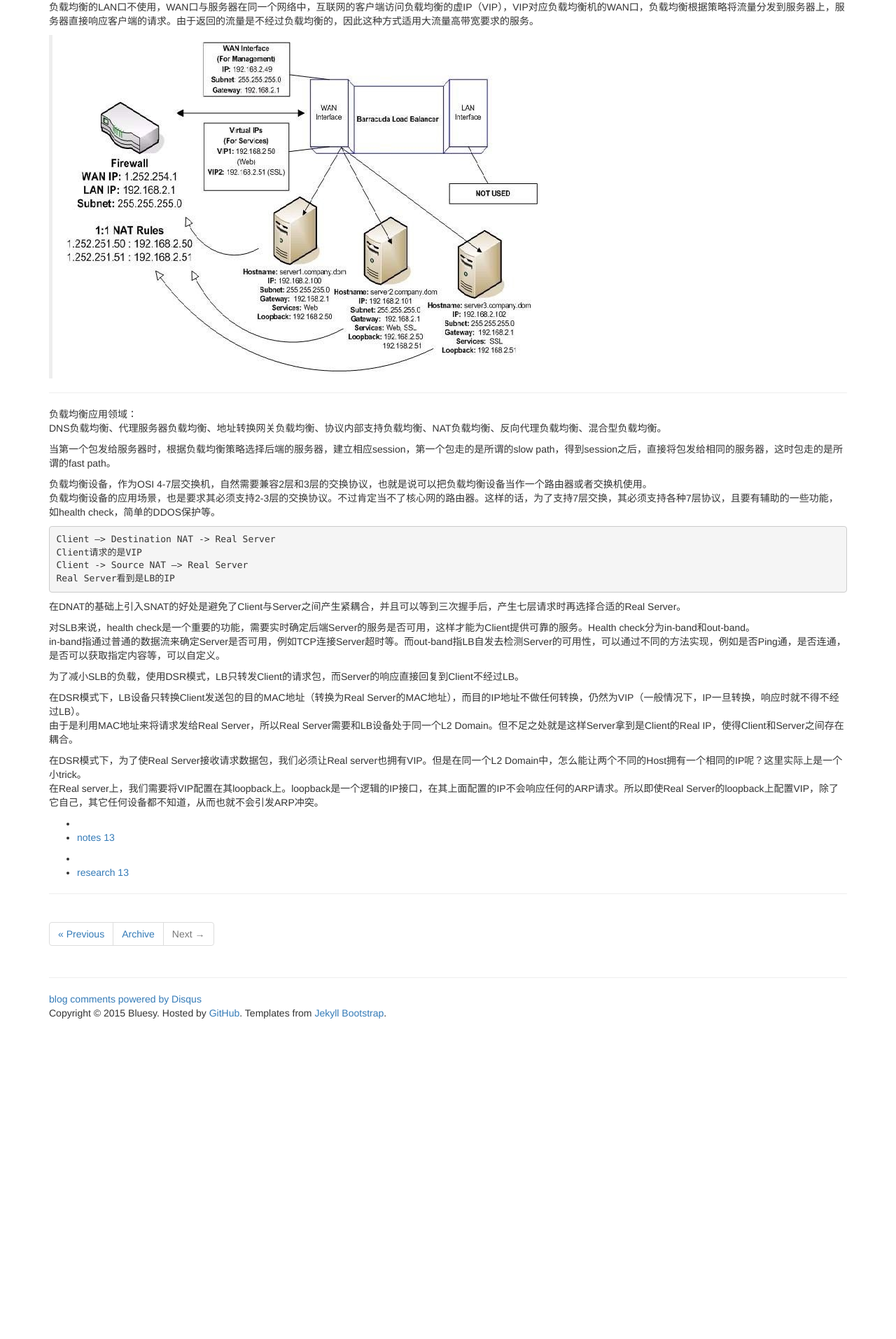
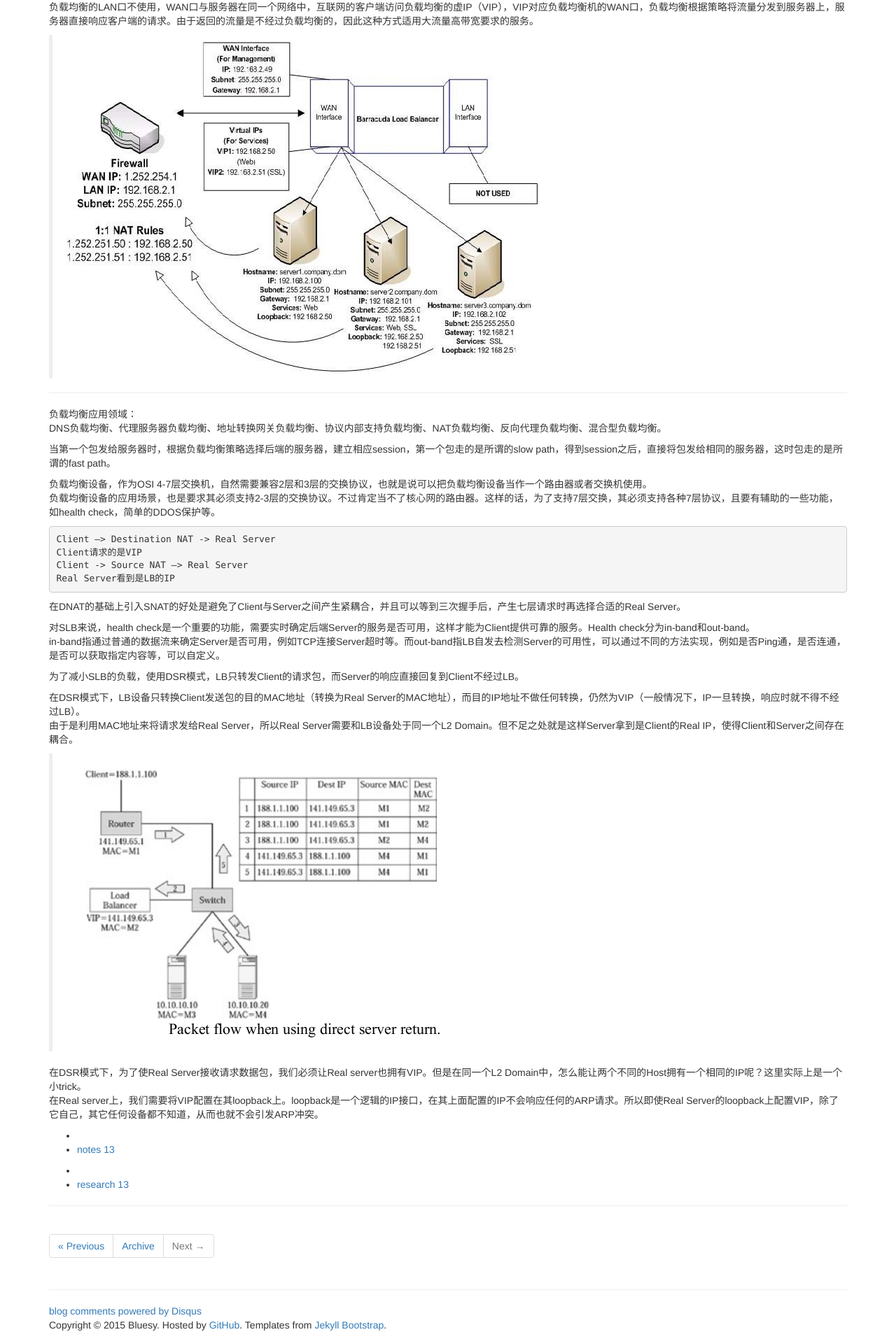
Before and after one commit to wangjunxiao/wangjunxiao.github.io, a Jekyll site: the page built from _posts/2015-8-30-study-notes-of-load-balancer.md, in a window 1280 px wide. Shown: the part 1432-3346 px from the top of the page at 70% size. Built offline with Jekyll 4.4.1, drawn with Linux system fonts in a browser that asks for light colours; nearby versions of some CDN libraries; library files that are not in the unit come from our copies; comment, search, counter and statistics services are not loaded; before the commit the page ends 2900 px from its top, so only the background shows below that.

Commit message:
new post

```diff
--- a/_posts/2015-8-30-study-notes-of-load-balancer.md
+++ b/_posts/2015-8-30-study-notes-of-load-balancer.md
@@ -15,21 +15,21 @@ LB部署方式：路由模式（推荐）<br>
 服务器的网关必须设置成负载均衡机的LAN口地址，且与WAN口分署不同的逻辑网络，因此所有返回的流量也都经过负载均衡。这种方式对网络的改动小，能均衡任何下行流量。
 
 >
->![]({{ site.img_url }}/2015-8-30/1.JPG)
+>![]({{ site.img_url }}/2015-8-30/1.jpg)
 >
 
 桥接模式（不推荐）<br>
 负载均衡的WAN口和LAN口分别连接上行设备和下行服务器，LAN口不需要配置IP（WAN口与LAN口是桥连接），所有的服务器与负载均衡均在同一逻辑网络中。由于这种安装方式容错性差，网络架构缺乏弹性，对广播风暴及其他生成树协议循环相关联的错误敏感。
 
 >
->![]({{ site.img_url }}/2015-8-30/2.JPG)
+>![]({{ site.img_url }}/2015-8-30/2.jpg)
 >
 
 DSR（Direct Server Reply）模式<br>
 负载均衡的LAN口不使用，WAN口与服务器在同一个网络中，互联网的客户端访问负载均衡的虚IP（VIP），VIP对应负载均衡机的WAN口，负载均衡根据策略将流量分发到服务器上，服务器直接响应客户端的请求。由于返回的流量是不经过负载均衡的，因此这种方式适用大流量高带宽要求的服务。
 
 >
->![]({{ site.img_url }}/2015-8-30/3.JPG)
+>![]({{ site.img_url }}/2015-8-30/3.jpg)
 >
 
 *****
@@ -57,5 +57,9 @@ in-band指通过普通的数据流来确定Server是否可用，例如TCP连接S
 在DSR模式下，LB设备只转换Client发送包的目的MAC地址（转换为Real Server的MAC地址），而目的IP地址不做任何转换，仍然为VIP（一般情况下，IP一旦转换，响应时就不得不经过LB）。<br>
 由于是利用MAC地址来将请求发给Real Server，所以Real Server需要和LB设备处于同一个L2 Domain。但不足之处就是这样Server拿到是Client的Real IP，使得Client和Server之间存在耦合。
 
+>
+>![]({{ site.img_url }}/2015-8-30/4.jpg)
+>
+
 在DSR模式下，为了使Real Server接收请求数据包，我们必须让Real server也拥有VIP。但是在同一个L2 Domain中，怎么能让两个不同的Host拥有一个相同的IP呢？这里实际上是一个小trick。<br>
 在Real server上，我们需要将VIP配置在其loopback上。loopback是一个逻辑的IP接口，在其上面配置的IP不会响应任何的ARP请求。所以即使Real Server的loopback上配置VIP，除了它自己，其它任何设备都不知道，从而也就不会引发ARP冲突。
```
